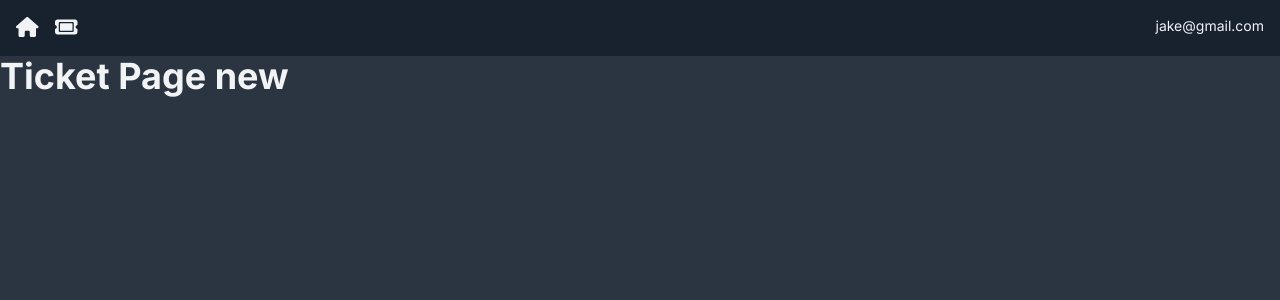
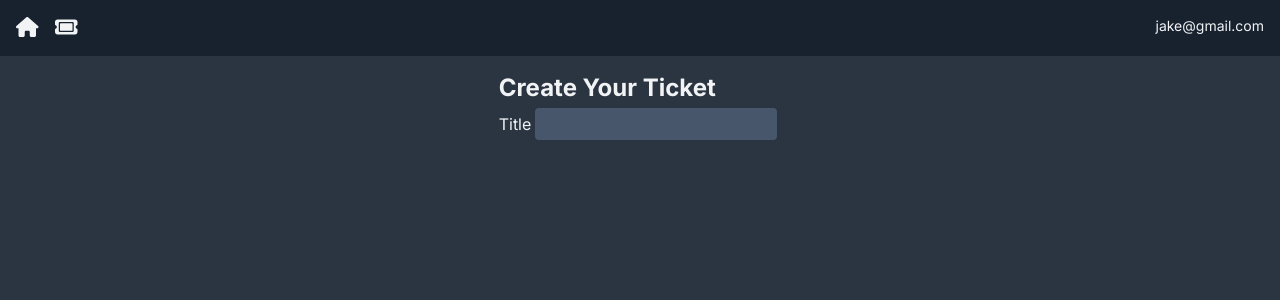
Before and after one commit to AndresF97/NextJSTicketApp, a Next.js app: page /TicketPage/new in a window 1280 px wide. Shown: the top 300 px of the page. Built offline with nearby package versions, Linux system fonts and the light colour scheme.

Commit message:
Ticke functionality started

```diff
--- a/app/TicketPage/[id]/page.tsx
+++ b/app/TicketPage/[id]/page.tsx
@@ -1,11 +1,7 @@
-interface TicketPageProps {
-    params:{
-        id: number
-    }
-}
-const TicketPage: React.FC<TicketPageProps> = ({params})=>{
+import TicketForm from "@/app/(components)/TicketForm";
+const TicketPage: React.FC = ()=>{
     return(
-        <h1>Ticket Page {params.id}</h1>
+        <TicketForm/>
     )
 
 }
--- a/app/globals.css
+++ b/app/globals.css
@@ -25,6 +25,17 @@
     p{
         @apply text-sm text-default-text;
     }
+    form{
+        @apply rounded-xl p-4;
+    }
+    label{
+        @apply mt-4;
+    }
+    input,
+    select,
+    textarea{
+        @apply m-1 rounded bg-card p-1;
+    }
 }
 /* Applying  tailwind classes through the @layer to the components folder*/
 @layer component{
```
